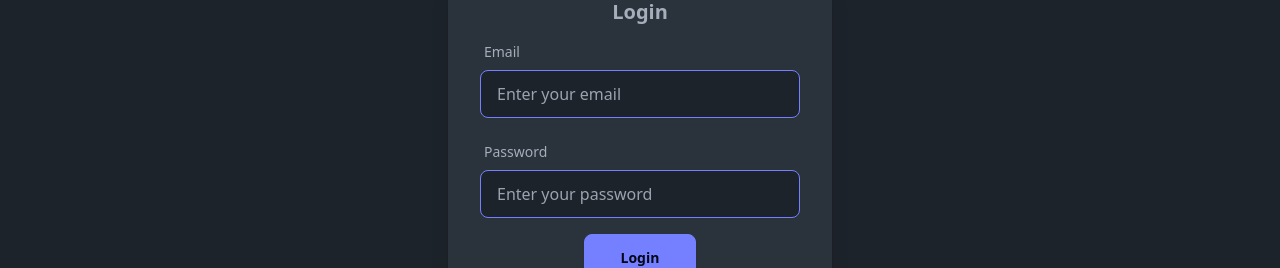
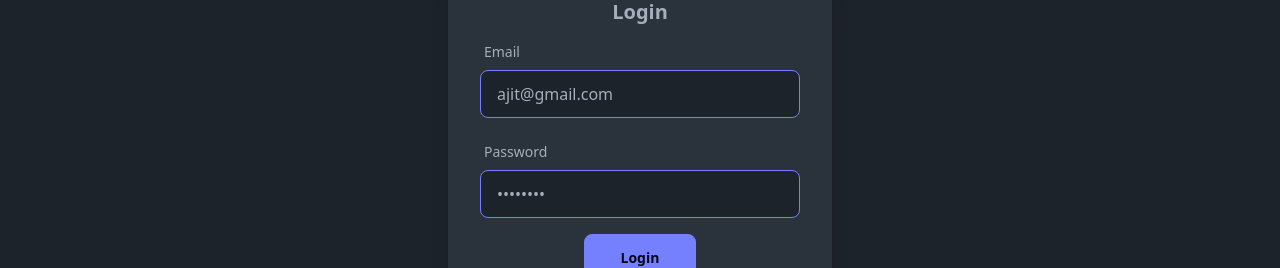
Before and after one commit to avipowar/devTinder-web, a React (Vite) app: page /login in a window 1280 px wide. Shown: the part 238-506 px from the top of the page. Built offline with nearby package versions, Linux system fonts and the light colour scheme.

Commit message:
add cookin in browser

```diff
--- a/src/component/Login.jsx
+++ b/src/component/Login.jsx
@@ -2,15 +2,19 @@ import axios from "axios";
 import React, { useState } from "react";
 
 const Login = () => {
-  const [emailId, setEmailId] = useState("");
-  const [passWord, setpassWord] = useState("");
+  const [emailId, setEmailId] = useState("ajit@gmail.com");
+  const [passWord, setpassWord] = useState("Ajit@123");
 
   const handleLogin = async () => {
     try {
-      const res = await axios.post("http://localhost:7777/login", {
-        emailId,
-        passWord,
-      });
+      const res = await axios.post(
+        "http://localhost:7777/login",
+        {
+          emailId,
+          passWord,
+        },
+        { withCredentials: true }
+      );
     } catch (err) {
       console.error(err.message);
     }
```
Also changed, not shown: 1 other file (tests, documents, lock files or other folders).
